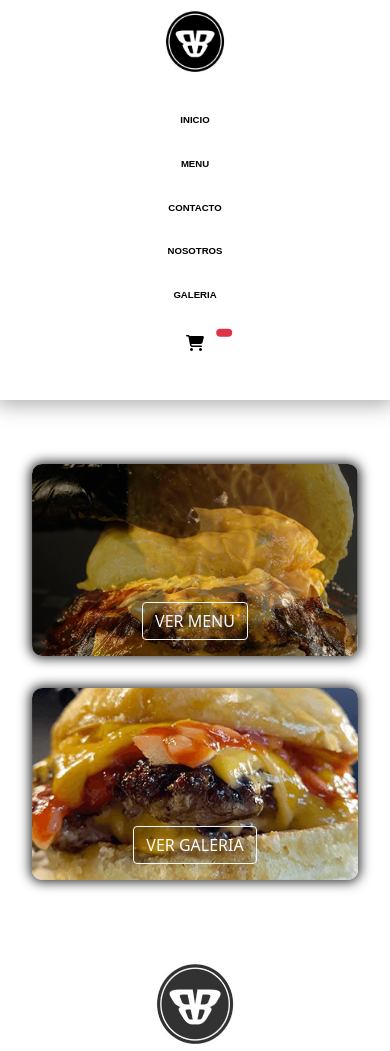
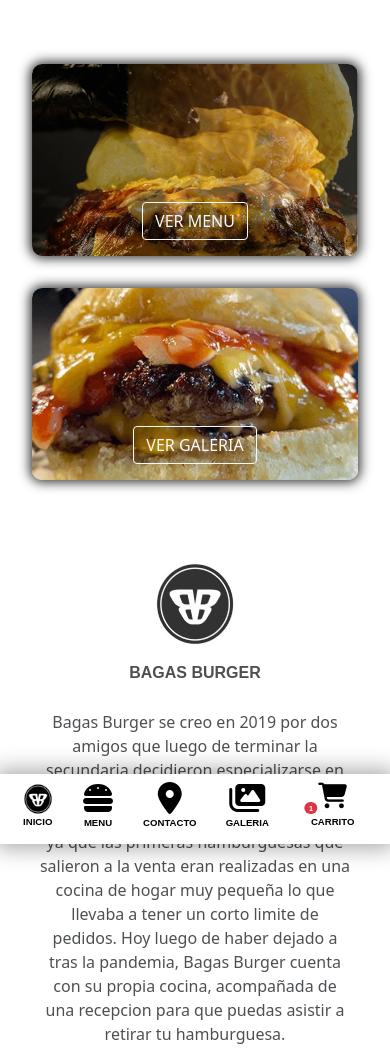
Before and after one commit to TestaJuani/segunda-preentrega, a website: page index.html in a window 390 px wide. Shown: the top 1051 px of the page. Drawn offline with nearby package versions, Linux system fonts and the light colour scheme; files whose address does not match are found by name.

Commit message:
Prueba header bottom

```diff
--- a/index.html
+++ b/index.html
@@ -26,25 +26,24 @@
 
 
     <!-- CSS -->
-    <link rel="stylesheet" href="css/style.css">
+    <link rel="stylesheet" href="./css/style.css">
     <!--ICONOS-->
     <script src="https://kit.fontawesome.com/86e3c93125.js" crossorigin="anonymous"></script>
-
 
     <title>Inicio | BAGAS BURGER</title>
 </head>
 <body>
 <!-- Header -->
-  <header>
+    <header class="header-1">
         <div class="contenedor-logo">
             <a href="index.html">
-          <img src="../multimedia/imagenes/LogoB.png" alt="Logo bagas burger" class="logo-nav-footer">
+                <img src="./multimedia/imagenes/LogoB.png" alt="Logo bagas burger" class="logo-nav-footer">
             </a>
         </div>
         <nav>
             <ul>
                 <li>
-                <a href="index.html" class="links">INICIO</a>
+                    <a href="index.html" class="links" id="ubi-section">INICIO</a>
                 </li>
                 <li>
                     <a href="./archivoshtml/menu.html" class="links">MENU</a>
@@ -68,20 +67,19 @@
             </ul>
         </nav>
     </header>
-<!-- Fin header -->
-
+<!-- Fin header-->
+    <section id="section-abierto-cerrado">
+        <p id="abierto-cerrado"></p>
+    </section>
 
 <!--MENU Y GALERIA-->
     <section class="menu-galeria">
-
         <div class="menu-img1">
           <a href="archivoshtml/menu.html" class="btn btn-outline-light m-3">VER MENU</a>
         </div>
         <div class="menu-img2">
           <a href="archivoshtml/galeria.html" class="btn btn-outline-light m-3">VER GALERIA</a>
-
         </div>
-
     </section>
 
 <!-- NOSOTROS -->
@@ -92,13 +90,57 @@
     </section>
 
     <!-- MAPA-->
-
     <section class="container-mapa">
         <h2 class="titulos-index">DONDE ENCONTRARNOS</h2>
-
-            <iframe src="https://www.google.com/maps/embed?pb=!1m18!1m12!1m3!1d3244.9377069619622!2d-58.0143979851595!3d-35.57992931730677!2m3!1f0!2f0!3f0!3m2!1i1024!2i768!4f13.1!3m3!1m2!1s0x959812aa22d7503b%3A0xf413e6008c23c539!2sAlsina%20189%2C%20Chascom%C3%BAs%2C%20Provincia%20de%20Buenos%20Aires!5e0!3m2!1ses-419!2sar!4v1646926761204!5m2!1ses-419!2sar" allowfullscreen="" loading="lazy" class="mapa" title="Ubicacion en el mapa"></iframe>
+        <iframe src="https://www.google.com/maps/embed?pb=!1m18!1m12!1m3!1d3244.9377069619622!2d-58.0143979851595!3d-35.57992931730677!2m3!1f0!2f0!3f0!3m2!1i1024!2i768!4f13.1!3m3!1m2!1s0x959812aa22d7503b%3A0xf413e6008c23c539!2sAlsina%20189%2C%20Chascom%C3%BAs%2C%20Provincia%20de%20Buenos%20Aires!5e0!3m2!1ses-419!2sar!4v1646926761204!5m2!1ses-419!2sar"  class="mapa" title="Ubicacion en el mapa"></iframe>
     </section>
-
+    <!-- Header -->
+    <header class="header-2">
+        <nav>
+            <ul>
+                <li class="contenedor-logo" id="container-logo">
+                    <a href="index.html">
+                        <img src="./multimedia/imagenes/LogoB.png" alt="Logo bagas burger" class="logo-nav-footer">
+                    </a>
+                    <a href="index.html" class="links" id="ubi-section">INICIO</a>
+                </li>
+                <li class="contenedor-logo" >
+                    <a href="./archivoshtml/menu.html">
+                        <i class="fa-solid fa-burger"></i>
+                    </a>
+                    <a href="./archivoshtml/menu.html" class="links">
+                        MENU
+                    </a>
+                </li>
+                <li class="contenedor-logo">
+                    <a href="./archivoshtml/contacto.html">
+                        <i class="fa-solid fa-location-dot" id="contacto"></i>
+                    </a>
+                    <a href="./archivoshtml/contacto.html" class="links">
+                        CONTACTO
+                    </a>
+                </li>
+                <li class="contenedor-logo">
+                    <a href="./archivoshtml/galeria.html">
+                        <i class="fa-solid fa-images" id="galeria"></i>
+                    </a>
+                    <a href="./archivoshtml/galeria.html" class="links">
+                        GALERIA
+                    </a>
+                </li>
+                <li class="contenedor-logo" >
+                    <i class="fa-solid fa-cart-shopping" id="carrito"></i>
+                    <a href="./archivoshtml/carrito.html" class="btn position-relative links">
+                        <span class="position-absolute translate-middle badge rounded-pill bg-danger" id="cantidad-carrito">
+                            1
+                        </span>
+                        CARRITO
+                    </a>
+                </li>
+            </ul>
+        </nav>
+    </header>
+<!-- Fin header-->
 
 <!-- PIE DE PAGINA -->
     <footer id="footer">
@@ -109,7 +151,6 @@
             </ul>
         </nav>
         <img src="multimedia/imagenes/LogoB.png" alt="Logo bagas burger" class="logo-nav-footer">
-
         <div class="container-parrafos-footer">
             <h4 class="parrafos-footer"> <i class="fa-solid fa-location-dot"></i> CHASCOMUS</h4>
             <p class="parrafos-footer">Abierto de jueves a domingo a partir de las 20:30hs</p>
@@ -118,45 +159,7 @@
     </footer>
 
 
-
-
-
-
-
-
-
-
-
-
-
-
-
-
-
-
-
-
-
-
-
-
-
-
-
-
-
-
-
-
-
-
-
-
-
-
-
-
-
+<script src="https://cdn.jsdelivr.net/npm/luxon@2.3.0/build/global/luxon.min.js"></script>
 <script src="https://cdn.jsdelivr.net/npm/@popperjs/core@2.10.2/dist/umd/popper.min.js" integrity="sha384-7+zCNj/IqJ95wo16oMtfsKbZ9ccEh31eOz1HGyDuCQ6wgnyJNSYdrPa03rtR1zdB" crossorigin="anonymous"></script>
 <script src="https://cdn.jsdelivr.net/npm/bootstrap@5.1.3/dist/js/bootstrap.min.js" integrity="sha384-QJHtvGhmr9XOIpI6YVutG+2QOK9T+ZnN4kzFN1RtK3zEFEIsxhlmWl5/YESvpZ13" crossorigin="anonymous"></script>
 </body>
--- a/scss/componentes/_footer.scss
+++ b/scss/componentes/_footer.scss
@@ -37,13 +37,6 @@
     }
     .logo-nav-footer{
         border-radius: 50%;
-
-        @media screen and (max-width:468px) {
-            width: 3em;
-        }
-        @media screen and (max-width:300px) {
-            width: 2em;
-        }
     }
     .container-parrafos-footer {
         text-align: center;
@@ -54,24 +47,15 @@
             @media screen and (max-width:468px) {
                 font-size: 0.6rem;
             }
-
-            @media screen and (max-width:300px) {
-                font-size: 0.4rem;
-            }
           }
 
           .fa-solid,
          .fa-location-dot {
             font-size: 1.2rem;
             margin-right: 2px;
-
-            @media screen and (max-width:468px) {
-                font-size: 0.8rem;
-            }
-
-            @media screen and (max-width:300px) {
-                font-size: 0.6rem;
-            }
         }
       }
+      @media screen and(max-width: 648px) {
+        display: none;
+      }
   }
--- a/scss/componentes/_header.scss
+++ b/scss/componentes/_header1.scss
@@ -1,7 +1,7 @@
 @import "../base/variables";
 @import "../base/mixin";
 
-header {
+.header-1 {
   padding: 8px;
   display: flex;
   flex-direction: row;
@@ -15,15 +15,6 @@
   justify-content: center;
   .logo-nav-footer {
     border-radius: 50%;
-    @media screen and (max-width: 468px) {
-      width: 4em;
-    }
-    @media screen and (max-width: 300px) {
-      width: 3em;
-    }
-  }
-  @media screen and (max-width: 648px) {
-    width: 100%;
   }
 }
 nav {
@@ -45,9 +36,9 @@
           &:hover {
             border-bottom: 2px solid black;
           }
-          @media screen and (max-width: 468px) {
-            font-size: 0.6rem;
-          }
+        }
+        #ubi-section{
+          border-bottom: 2px solid black;
         }
         .fa-solid {
           color: black;
@@ -56,25 +47,9 @@
       @media screen and (max-width: 820px) {
         width: 100%;
       }
-      @media screen and (max-width: 648px) {
-        display: flex;
-        flex-direction: column;
-        padding: 20px;
-      }
-    }
-    @media screen and (max-width: 648px) {
-      width: 100%;
-      height: 30em;
-    }
-    @media screen and (max-width: 500px) {
-      height: 25em;
     }
   }
   @media screen and (max-width: 648px) {
-    display: flex;
-    flex-direction: column;
-  }
-  @media screen and (max-width: 500px) {
-    height: 25em;
+    display: none;
   }
 }
--- /dev/null
+++ b/scss/componentes/_header2.scss
@@ -0,0 +1,87 @@
+@import "../base/variables";
+@import "../base/mixin";
+
+.header-2 {
+    padding: 8px;
+    background-color: white;
+    display: flex;
+    flex-direction: row;
+    justify-content: space-between;
+    box-shadow: 0px 0px 21px 4px rgba(0,0,0,0.35);
+    -webkit-box-shadow: 0px 0px 21px 4px rgba(0,0,0,0.35);
+    -moz-box-shadow: 0px 0px 21px 4px rgba(0,0,0,0.35);
+    display: none;
+nav {
+  width: 80%;
+  display: flex;
+  align-items: center;
+  ul {
+      width: 100%;
+      @include flexing(flex, space-around);
+      align-items: center;
+      list-style: $iconos-ul;
+      padding: 0px;
+      margin: 0px;
+      .contenedor-logo{
+        display: flex;
+        flex-direction: column;
+        justify-content: center;
+        align-items: center;
+        .logo-nav-footer {
+          width: 2.6rem;
+          border-radius: 50%;
+          @media screen and (max-width: 468px) {
+            width: 1.9rem;
+          }
+          @media screen and (max-width: 300px) {
+            width: 1.4rem;
+          }
+        }
+        .fa-solid {
+          color: black;
+          font-size: 2.5rem;
+          @media screen and (max-width: 468px) {
+            font-size: 2rem;
+          }
+          @media screen and (max-width: 300px) {
+            font-size: 1.5rem;
+          }
+        }
+        .links {
+          color: black;
+          text-decoration: none;
+          @include titulos-subtitulos(0.8rem, ("Neutra-Bold", sans-serif), 900);
+          padding-bottom: 5px;
+          @media screen and (max-width: 468px) {
+            font-size: 0.6rem;
+          }
+          @media screen and (max-width: 300px) {
+            font-size: 0.4rem;
+          }
+        }
+        #carrito{
+          font-size: 1.6rem;
+          padding: 0px;
+          @media screen and (max-width: 300px) {
+            font-size: 1rem;
+          }
+        }
+      }
+
+      @media screen and (max-width: 820px) {
+        width: 100%;
+      }
+      @media screen and (max-width: 648px) {
+        display: flex;
+      }
+    }
+    @media screen and (max-width: 648px) {
+      width: 100%;
+    }
+  }
+  @media screen and (max-width: 648px) {
+    display: flex;
+    position: sticky;
+    bottom: 0px;
+  }
+}
--- a/scss/style.scss
+++ b/scss/style.scss
@@ -1,4 +1,5 @@
-@import "componentes/header";
+@import "componentes/header1";
+@import "componentes/header2";
 @import "componentes/index";
 @import "componentes/menu";
 @import "componentes/contacto";
```
Also changed, not shown: archivoshtml/carrito.html (+1 -1 lines), archivoshtml/contacto.html (+1 -1 lines), archivoshtml/galeria.html (+1 -1 lines), archivoshtml/menu.html (+1 -1 lines), css/style.css, 1 other file. Lines whose indentation alone changed are shown as unchanged.
